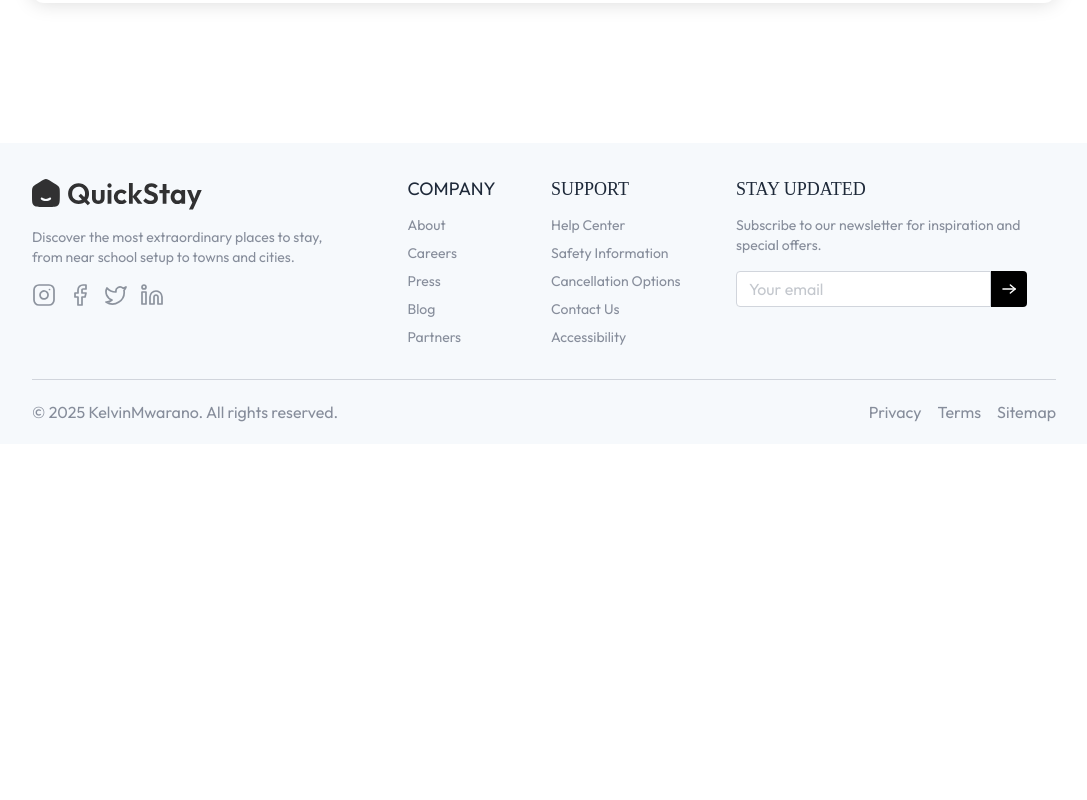
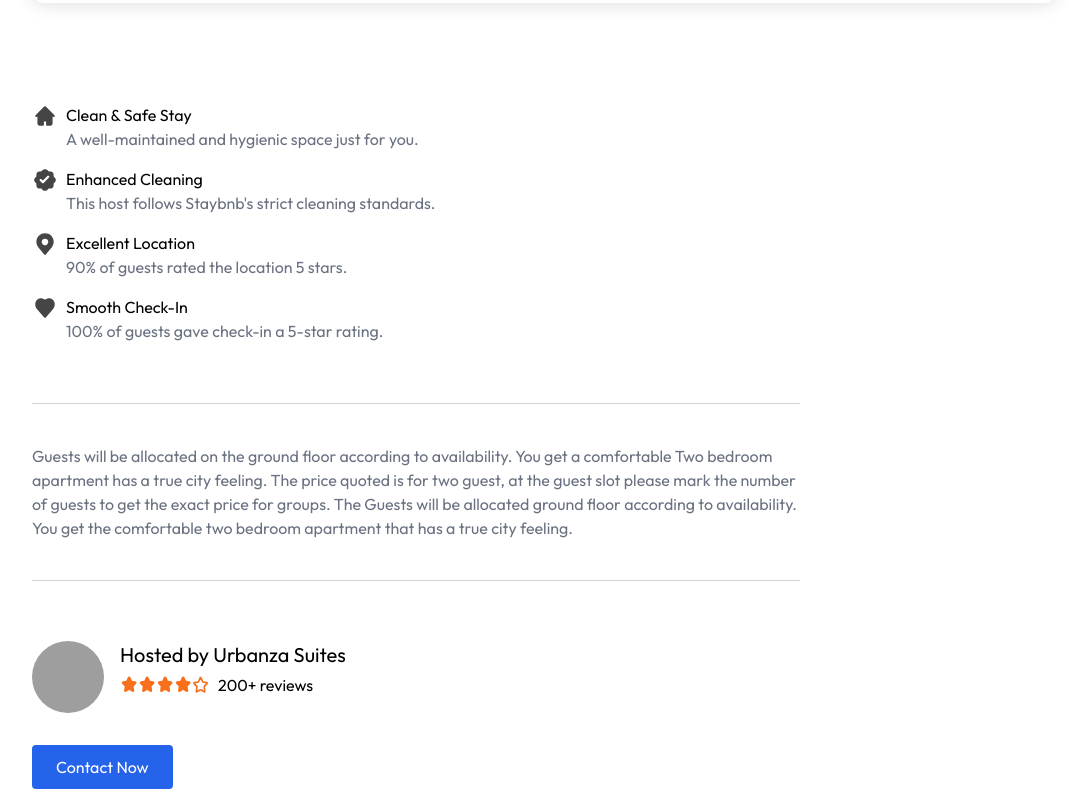
Before and after one commit to MwaranoKelvin/Final-Project, a React (Vite) app in the folder Client/: page /rooms/67f763d8197ac559e4089b7a in a window 1280 px wide. Shown: the part 940-1740 px from the top of the page, without its empty margins (96-1183 px from the left). Before the commit the page ends 1384 px from the top, so only its background shows below. Built offline with nearby package versions, Linux system fonts and the light colour scheme; no server answers; grey boxes are pictures that could not be loaded; a web font is replaced by a local one.

Commit message:
Completed the roomDetails page.

```diff
--- a/Client/src/pages/RoomDetails.jsx
+++ b/Client/src/pages/RoomDetails.jsx
@@ -1,6 +1,6 @@
 import React, { useEffect, useState } from 'react'
 import { useParams } from 'react-router-dom'
-import { assets, facilityIcons, roomsDummyData } from '../assets/assets';
+import { assets, facilityIcons, roomCommonData, roomsDummyData } from '../assets/assets';
 import StarRating from '../components/StarRating';
 
 const RoomDetails = () => {
@@ -94,6 +94,41 @@
                 </button>
             </form>
 
+            {/* Common Specifications */}
+            <div className='mt-25 space-y-4'>
+                {roomCommonData.map((spec, index)=>(
+                    <div key={index} className='flex items-start gap-2'>
+                        <img src={spec.icon} alt={`${spec.title}-icon`} className='w-6.5' />
+                        <div>
+                            <p className='text-base'>{spec.title}</p>
+                            <p className='text-gray-500'>{spec.description}</p>
+                        </div>
+                    </div>
+                ))}
+            </div>
+
+            <div className='max-w-3xl border-y border-gray-300 my-15 py-10 text-gray-500'>
+                <p>Guests will be allocated on the ground floor according to availability. You get a comfortable Two bedroom apartment has a true city feeling. The price quoted is for two guest, at the guest slot please mark the number of guests to get the exact price for groups. The Guests will be allocated ground floor according to availability. You get the comfortable two bedroom apartment that has a true city feeling.</p>
+            </div>
+
+            {/* Hosted by */}
+
+            <div className='flex flex-col items-start gap-4'>
+                <div className='flex gap-4'>
+                    <img src={room.hotel.owner.image} alt="Host" className='h-14 w-14 md:h-18 md:w-18 rounded-full' />
+                    <div>
+                        <p className='text-lg md:text-xl'>Hosted by {room.hotel.name}</p>
+                        <div className='flex items-center mt-1'>
+                            <StarRating />
+                            <p className='ml-2'>200+ reviews</p>
+                        </div>
+                    </div>
+
+                </div>
+
+                <button className='px-6 py-2.5 mt-4 rounded text-white bg-primary hover:bg-primary-dull transition-all cursor-pointer' >Contact Now</button>
+            </div>
+
         </div>
     )
 }
```
